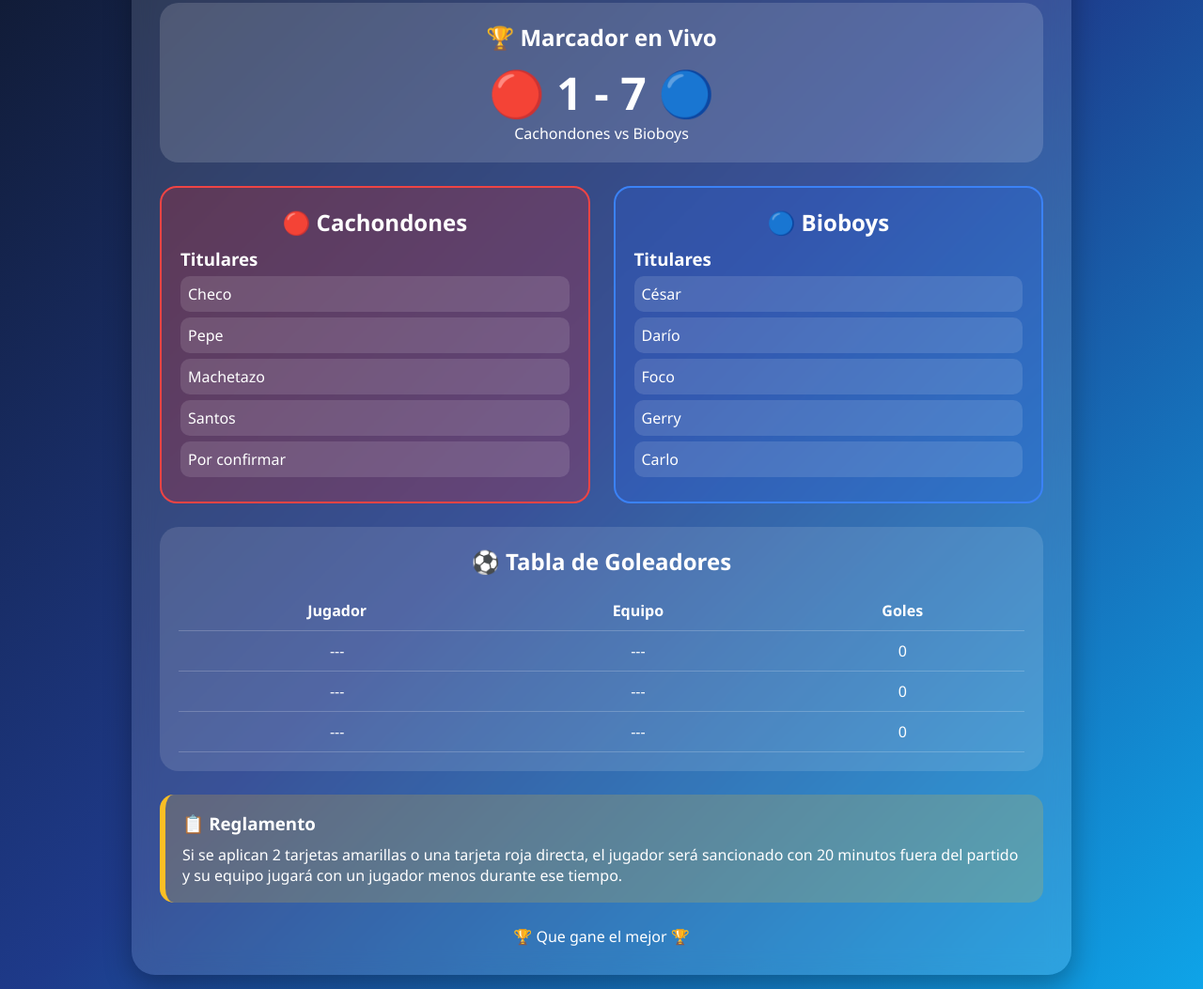
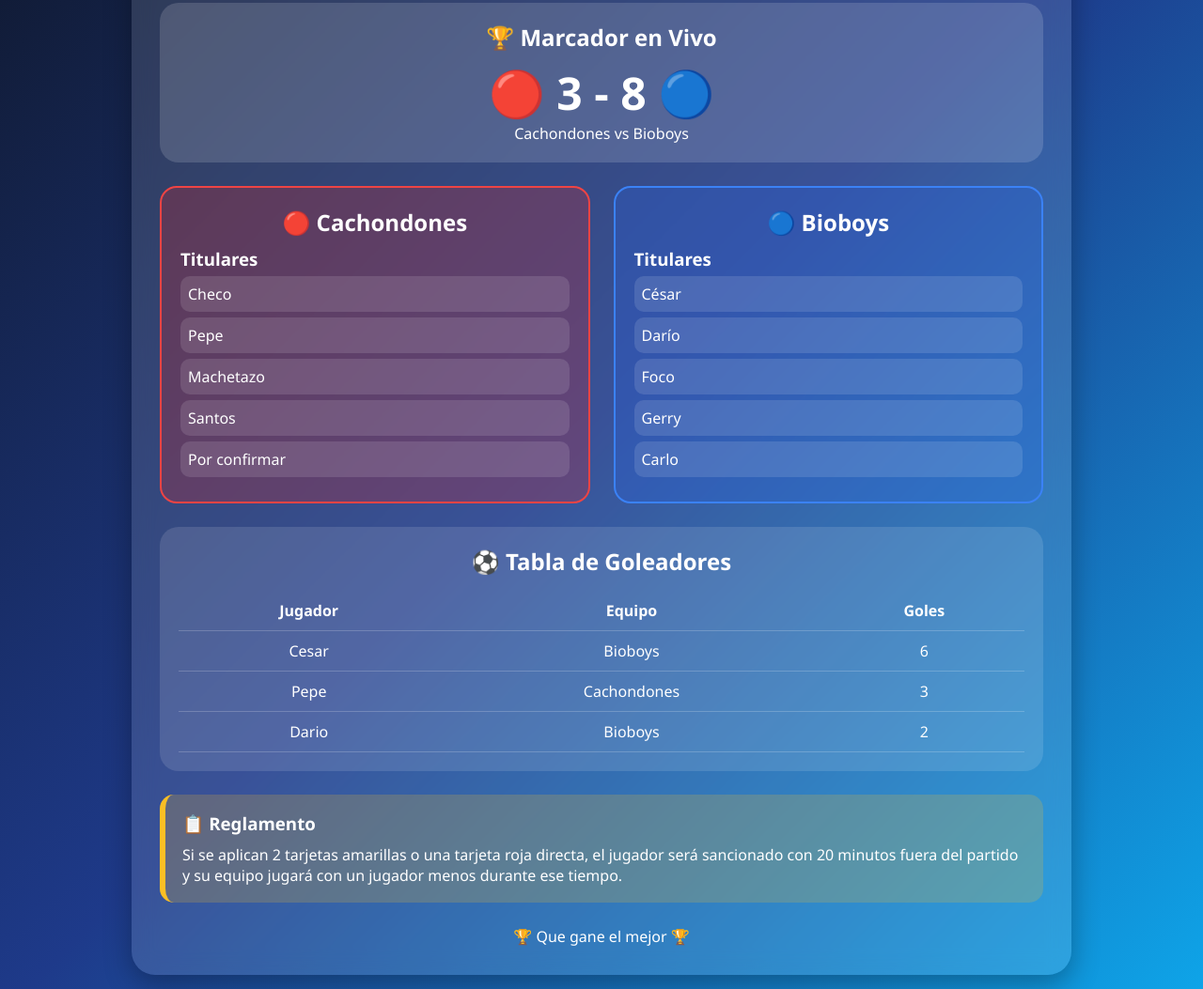
Before and after one commit to AcePaladin41418/CachondonesVSBioboys, a plain HTML site: page index.html in a window 1280 px wide. Shown: the part 179-1232 px from the top of the page at 94% size. Drawn offline with Linux system fonts and the light colour scheme.

Commit message:
Update live score and player statistics

```diff
--- a/index.html
+++ b/index.html
@@ -177,7 +177,7 @@ footer{
     <h2>🏆 Marcador en Vivo</h2>
 
     <div class="resultado">
-        🔴 1 - 7 🔵
+        🔴 3 - 8 🔵
     </div>
 
     <p>Cachondones vs Bioboys</p>
@@ -227,21 +227,21 @@ footer{
         </tr>
 
         <tr>
-            <td>---</td>
-            <td>---</td>
-            <td>0</td>
+            <td>Cesar</td>
+            <td>Bioboys</td>
+            <td>6</td>
         </tr>
 
         <tr>
-            <td>---</td>
-            <td>---</td>
-            <td>0</td>
+            <td>Pepe</td>
+            <td>Cachondones</td>
+            <td>3</td>
         </tr>
 
         <tr>
-            <td>---</td>
-            <td>---</td>
-            <td>0</td>
+            <td>Dario</td>
+            <td>Bioboys</td>
+            <td>2</td>
         </tr>
     </table>
 
```
